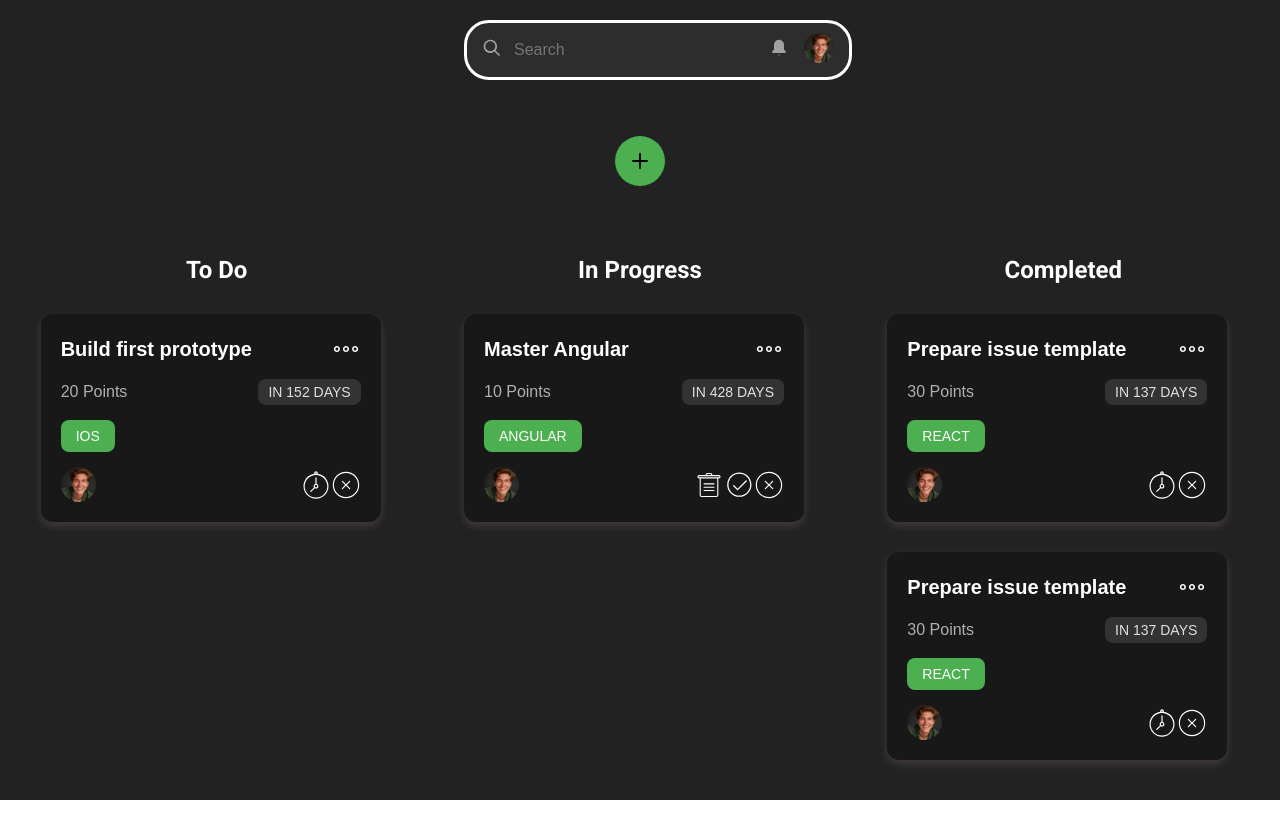
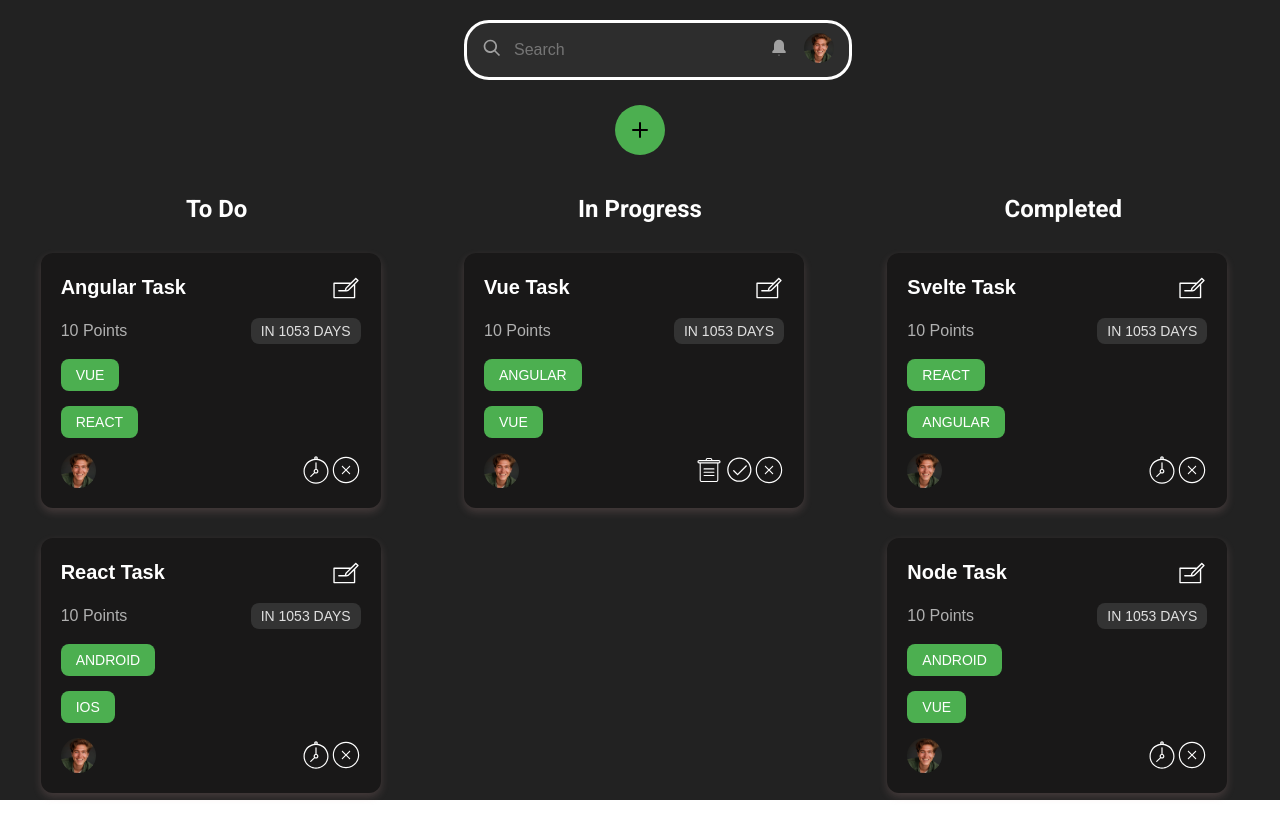
Before and after one commit to Brianmax/angular-ravn, an Angular app: page / in a window 1280 px wide. Built offline with nearby package versions, Linux system fonts and the light colour scheme.

Commit message:
complete edit task

```diff
--- a/package.json
+++ b/package.json
@@ -24,6 +24,7 @@
     "express": "^4.18.2",
     "rxjs": "~7.8.0",
     "tslib": "^2.3.0",
+    "uuid": "^11.0.2",
     "zone.js": "~0.14.10"
   },
   "devDependencies": {
--- /dev/null
+++ b/src/app/edit-task/edit-task.component.html
@@ -0,0 +1,44 @@
+<div class="backdrop" (click)="onCancel()"></div>
+<dialog class="modal" open>
+  <h2>Edit task</h2>
+  <form [formGroup]="taskForm" (ngSubmit)="onSubmit()">
+    <p>
+      <label for="title">Title</label>
+      <input type="text" formControlName="title" id="title" name="title" />
+    </p>
+    <p>
+      <label for="points">Points</label>
+      <input type="text" formControlName="points" id="points"  name="points" />
+    </p>
+    <p>
+      <label for="due-date">Due Date</label>
+      <input type="date" formControlName="dueDate" id="due-date" name="due-date" />
+    </p>
+    <p>
+      <label for="status">Status</label>
+      <select id="status" name="status" formControlName="status">
+        <option value="todo">Todo</option>
+        <option value="in-progress">In progress</option>
+        <option value="completed">Completed</option>
+      </select>
+    </p>
+    <p>
+      <label for="tags">Tags</label>
+      <select id="tags" name="tags" (change)="onAddTag($event)" >
+        <option *ngFor="let tag of tags" [value]="tag">{{tag}}</option>
+      </select>
+    </p>
+
+    <div class="tags-container">
+      <span *ngFor="let tag of task.tags">
+        {{ tag }}
+        <button type="button" (click)="onRemoveTag(tag)">x</button>
+      </span>
+    </div>
+
+    <p class="actions">
+      <button type="button" (click)="onCancel()">Cancel</button>
+      <button type="submit">Update</button>
+    </p>
+  </form>
+</dialog>
--- /dev/null
+++ b/src/app/edit-task/edit-task.component.ts
@@ -0,0 +1,64 @@
+import {Component, EventEmitter, Input, OnChanges, OnInit, Output, SimpleChanges} from '@angular/core';
+import {TaskModel} from "../task/task.model";
+import {FormBuilder, FormGroup, FormsModule, ReactiveFormsModule} from "@angular/forms";
+import {NgForOf} from "@angular/common";
+import {TaskService} from "../tasks/task.service";
+
+@Component({
+  selector: 'app-edit-task',
+  standalone: true,
+  imports: [
+    FormsModule,
+    NgForOf,
+    ReactiveFormsModule
+  ],
+  templateUrl: './edit-task.component.html',
+  styleUrl: '../task-creator/task-creator.component.css'
+})
+export class EditTaskComponent implements OnInit, OnChanges{
+  @Input({required: true}) task!: TaskModel;
+  @Output() closeEmitter = new EventEmitter<boolean>();
+  taskForm: FormGroup;
+  tags: string[] = [];
+  constructor(private fb: FormBuilder, private taskService: TaskService) {
+    this.taskForm = this.fb.group(
+      {
+        title: [''],
+        points: [0],
+        dueDate: [''],
+        status: [''],
+        tags: ['']
+      }
+    )
+    this.tags = taskService.tagsList;
+  }
+  ngOnChanges(changes: SimpleChanges): void {
+    if (changes['task'] && changes['task'].currentValue) {
+      this.taskForm.patchValue(this.task);
+    }
+  }
+
+  ngOnInit(): void {
+    if (this.task) {
+      this.taskForm.patchValue(this.task);
+    }
+  }
+  onSubmit() {
+    this.closeEmitter.emit(false);
+    // this.taskForm.get('tags').setValue(this.task.tags);
+    this.taskService.updateTask(this.taskForm.value, this.task.id);
+  }
+  onCancel() {
+    this.closeEmitter.emit(false);
+  }
+  onRemoveTag(tag: string) {
+    this.task.tags = this.task.tags.filter(t => t !== tag);
+    // @ts-ignore
+    this.taskForm.get('tags').setValue(this.task.tags);
+  }
+  onAddTag(event: Event) {
+    const selectElement = event.target as HTMLSelectElement;
+    const selectedTag = selectElement.value;
+    this.task.tags.push(selectedTag);
+  }
+}
--- a/src/app/task-creator/task-creator.component.ts
+++ b/src/app/task-creator/task-creator.component.ts
@@ -1,8 +1,8 @@
 import {Component, EventEmitter, Output} from '@angular/core';
-import {TaskModel} from "../task/task.model";
 import {TaskService} from "../tasks/task.service";
 import {FormBuilder, FormControl, FormGroup, FormsModule, ReactiveFormsModule, Validators} from "@angular/forms";
 import {NgForOf} from "@angular/common";
+import { v4 as uuidv4 } from "uuid";
 
 @Component({
   selector: 'app-task-creator',
@@ -32,7 +32,7 @@ export class TaskCreatorComponent {
 
   onSubmit() {
     this.closeEmitter.emit(false);
-    console.log(this.taskForm.value);
+    this.taskForm.value.id = uuidv4();
     this.taskService.saveTasks(this.taskForm.value)
   }
   onCancel() {
--- a/src/app/task/task.component.html
+++ b/src/app/task/task.component.html
@@ -2,14 +2,7 @@
   <div class="card-header">
     <h3>{{userTask.title}}</h3>
     <svg class="svg-icon hover-svg-icon" viewBox="0 0 20 20" (click)="editTask()">
-      <path fill="#FFFFFF" d="M3.936,7.979c-1.116,0-2.021,0.905-2.021,2.021s0.905,2.021,2.021,2.021S5.957,11.116,5.957,10
-								S5.052,7.979,3.936,7.979z M3.936,11.011c-0.558,0-1.011-0.452-1.011-1.011s0.453-1.011,1.011-1.011S4.946,9.441,4.946,10
-								S4.494,11.011,3.936,11.011z M16.064,7.979c-1.116,0-2.021,0.905-2.021,2.021s0.905,2.021,2.021,2.021s2.021-0.905,2.021-2.021
-								S17.181,7.979,16.064,7.979z M16.064,11.011c-0.559,0-1.011-0.452-1.011-1.011s0.452-1.011,1.011-1.011S17.075,9.441,17.075,10
-								S16.623,11.011,16.064,11.011z M10,7.979c-1.116,0-2.021,0.905-2.021,2.021S8.884,12.021,10,12.021s2.021-0.905,2.021-2.021
-								S11.116,7.979,10,7.979z M10,11.011c-0.558,0-1.011-0.452-1.011-1.011S9.442,8.989,10,8.989S11.011,9.441,11.011,10
-								S10.558,11.011,10,11.011z">
-      </path>
+      <path fill="#FFFFFF" d="M18.303,4.742l-1.454-1.455c-0.171-0.171-0.475-0.171-0.646,0l-3.061,3.064H2.019c-0.251,0-0.457,0.205-0.457,0.456v9.578c0,0.251,0.206,0.456,0.457,0.456h13.683c0.252,0,0.457-0.205,0.457-0.456V7.533l2.144-2.146C18.481,5.208,18.483,4.917,18.303,4.742 M15.258,15.929H2.476V7.263h9.754L9.695,9.792c-0.057,0.057-0.101,0.13-0.119,0.212L9.18,11.36h-3.98c-0.251,0-0.457,0.205-0.457,0.456c0,0.253,0.205,0.456,0.457,0.456h4.336c0.023,0,0.899,0.02,1.498-0.127c0.312-0.077,0.55-0.137,0.55-0.137c0.08-0.018,0.155-0.059,0.212-0.118l3.463-3.443V15.929z M11.241,11.156l-1.078,0.267l0.267-1.076l6.097-6.091l0.808,0.808L11.241,11.156z"></path>
     </svg>
   </div>
   <div class="card-options card-header">
--- a/src/app/task/task.component.ts
+++ b/src/app/task/task.component.ts
@@ -1,4 +1,4 @@
-import {Component, Input, Output} from '@angular/core';
+import {Component, EventEmitter, Input, Output} from '@angular/core';
 import {TaskModel} from "./task.model";
 import {NgForOf, NgIf} from "@angular/common";
 import {MenuComponent} from "../menu/menu.component";
@@ -17,6 +17,7 @@ import {TaskService} from "../tasks/task.service";
 })
 export class TaskComponent {
   @Input({required:true}) userTask!: TaskModel;
+  @Output() selectedTask = new EventEmitter<string>();
   isEditing = false;
   constructor(private taskService: TaskService) { }
 
@@ -36,6 +37,7 @@ export class TaskComponent {
 
   editTask() {
     this.isEditing = true;
+    this.selectedTask.emit(this.userTask.id);
   }
 
   chageStatus(status: string) {
--- a/src/app/task/task.model.ts
+++ b/src/app/task/task.model.ts
@@ -1,5 +1,6 @@
 
 export interface TaskModel {
+  id: string;
   title: string;
   points: number;
   dueDate: string;
--- a/src/app/tasks/dummy-task.ts
+++ b/src/app/tasks/dummy-task.ts
@@ -2,31 +2,43 @@ import {TaskModel} from "../task/task.model";
 
 export const DUMMY_TASKS: TaskModel[] = [
   {
-    title: 'Master Angular',
+    id: '69f70d84-09b5-4708-bd12-c6dc5b999b45',
+    title: 'Angular Task',
     points: 10,
-    dueDate: '2025-12-31',
-    tags: ['ANGULAR'],
-    status: 'in-progress'
+    status: 'todo',
+    dueDate: '2021-12-12',
+    tags: ['VUE', 'REACT']
   },
   {
-    title: 'Build first prototype',
-    points: 20,
-    dueDate: '2024-05-31',
-    tags: ['IOS'],
-    status: 'todo'
+    id: '69f70d84-09b5-4708-bd12-c6dc5b999b46',
+    title: 'React Task',
+    points: 10,
+    status: 'todo',
+    dueDate: '2021-12-12',
+    tags: ['ANDROID', 'IOS']
   },
   {
-    title: 'Prepare issue template',
-    points: 30,
-    dueDate: '2024-06-15',
-    tags: ['REACT'],
-    status: 'completed'
+    id: '69f70d84-09b5-4708-bd12-c6dc5b999b47',
+    title: 'Vue Task',
+    points: 10,
+    status: 'in-progress',
+    dueDate: '2021-12-12',
+    tags: ['ANGULAR', 'VUE']
   },
   {
-    title: 'Prepare issue template',
-    points: 30,
-    dueDate: '2024-06-15',
-    tags: ['REACT'],
-    status: 'completed'
+    id: '69f70d84-09b5-4708-bd12-c6dc5b999b48',
+    title: 'Svelte Task',
+    points: 10,
+    status: 'completed',
+    dueDate: '2021-12-12',
+    tags: ['REACT', 'ANGULAR']
+  },
+  {
+    id: '69f70d84-09b5-4708-bd12-c6dc5b999b49',
+    title: 'Node Task',
+    points: 10,
+    status: 'completed',
+    dueDate: '2021-12-12',
+    tags: ['ANDROID', 'VUE']
   }
 ];
--- a/src/app/tasks/task.service.ts
+++ b/src/app/tasks/task.service.ts
@@ -24,4 +24,11 @@ export class TaskService {
   removeTask(task: TaskModel) {
     this.tasks = this.tasks.filter(t => t !== task);
   }
+  getTaskById(id: string) {
+    return this.tasks.find(task => task.id === id);
+  }
+  updateTask(task: TaskModel, id: string) {
+    const index = this.tasks.findIndex(t => t.id === id);
+    this.tasks[index] = task;
+  }
 }
--- a/src/app/tasks/tasks.component.html
+++ b/src/app/tasks/tasks.component.html
@@ -12,7 +12,10 @@
       <h2>To Do</h2>
       <ul class="task-list">
         <li *ngFor="let task of filteredTasks('todo')">
-          <app-task [userTask]="task"/>
+          <app-task
+            [userTask]="task"
+            (selectedTask)="onEditTask($event)"
+          />
         </li>
       </ul>
     </div>
@@ -20,7 +23,10 @@
       <h2>In Progress</h2>
       <ul class="task-list">
         <li *ngFor="let task of filteredTasks('in-progress')">
-          <app-task [userTask]="task"/>
+          <app-task
+            [userTask]="task"
+            (selectedTask)="onEditTask($event)"
+          />
         </li>
       </ul>
     </div>
@@ -28,7 +34,10 @@
       <h2>Completed</h2>
       <ul class="task-list">
         <li *ngFor="let task of filteredTasks('completed')">
-          <app-task [userTask]="task"/>
+          <app-task
+            [userTask]="task"
+            (selectedTask)="onEditTask($event)"
+          />
         </li>
       </ul>
     </div>
@@ -37,4 +46,9 @@
     *ngIf="isAddingTask"
     (closeEmitter)="taskHandler($event)"
   />
+  <app-edit-task
+    *ngIf="isEditingTask"
+    [task]="getTaskById()"
+    (closeEmitter)="isTaskEditing($event)"
+    />
 </div>
--- a/src/app/tasks/tasks.component.ts
+++ b/src/app/tasks/tasks.component.ts
@@ -1,10 +1,13 @@
-import { Component } from '@angular/core';
+import {Component, Input} from '@angular/core';
 import {NgForOf, NgIf} from "@angular/common";
 import {DUMMY_TASKS} from "./dummy-task";
 import {TaskComponent} from "../task/task.component";
 import {SearchBarComponent} from "../search-bar/search-bar.component";
 import {TaskService} from "./task.service";
 import {TaskCreatorComponent} from "../task-creator/task-creator.component";
+import {EditTaskComponent} from "../edit-task/edit-task.component";
+import {TaskModel} from "../task/task.model";
+import {convertBrowserOptions} from "@angular-devkit/build-angular/src/builders/browser-esbuild";
 
 @Component({
   selector: 'app-tasks',
@@ -14,13 +17,16 @@ import {TaskCreatorComponent} from "../task-creator/task-creator.component";
     TaskComponent,
     NgIf,
     SearchBarComponent,
-    TaskCreatorComponent
+    TaskCreatorComponent,
+    EditTaskComponent
   ],
   templateUrl: './tasks.component.html',
   styleUrl: './tasks.component.css'
 })
 export class TasksComponent {
   isAddingTask = false;
+  isEditingTask = false;
+  taskId!: string;
 
   constructor(private taskService: TaskService) {}
 
@@ -29,9 +35,17 @@ export class TasksComponent {
   }
 
   taskHandler(value: boolean) {
+    console.log("value", value)
     this.isAddingTask = value;
   }
-  get tagsList() {
-    return this.taskService.tagsList
+  isTaskEditing(value: boolean) {
+    this.isEditingTask = value;
+  }
+  onEditTask(taskId: string) {
+    this.isEditingTask = true;
+    this.taskId = taskId;
+  }
+  getTaskById(){
+    return this.taskService.getTaskById(this.taskId)!;
   }
 }
```
Also changed, not shown: src/app/edit-task/edit-task.component.css (added), 1 other file (tests, documents, lock files or other folders).
